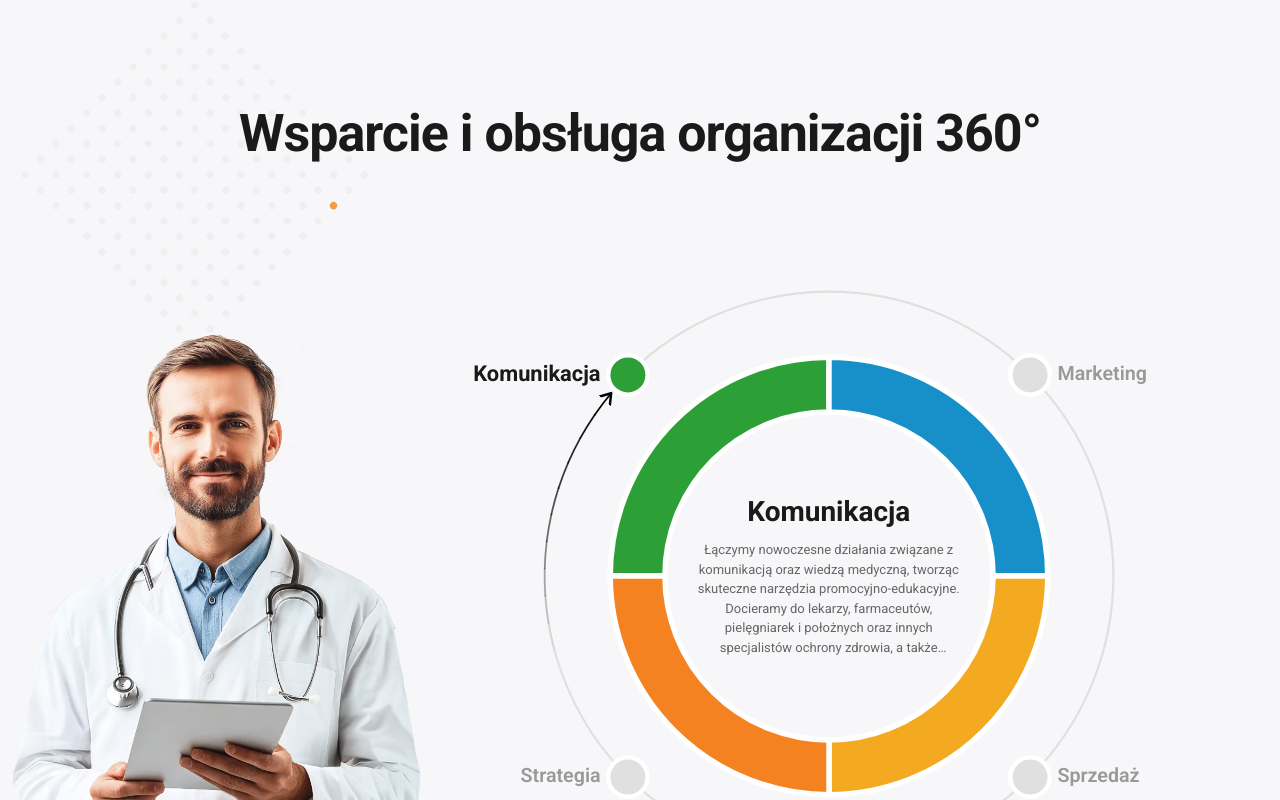
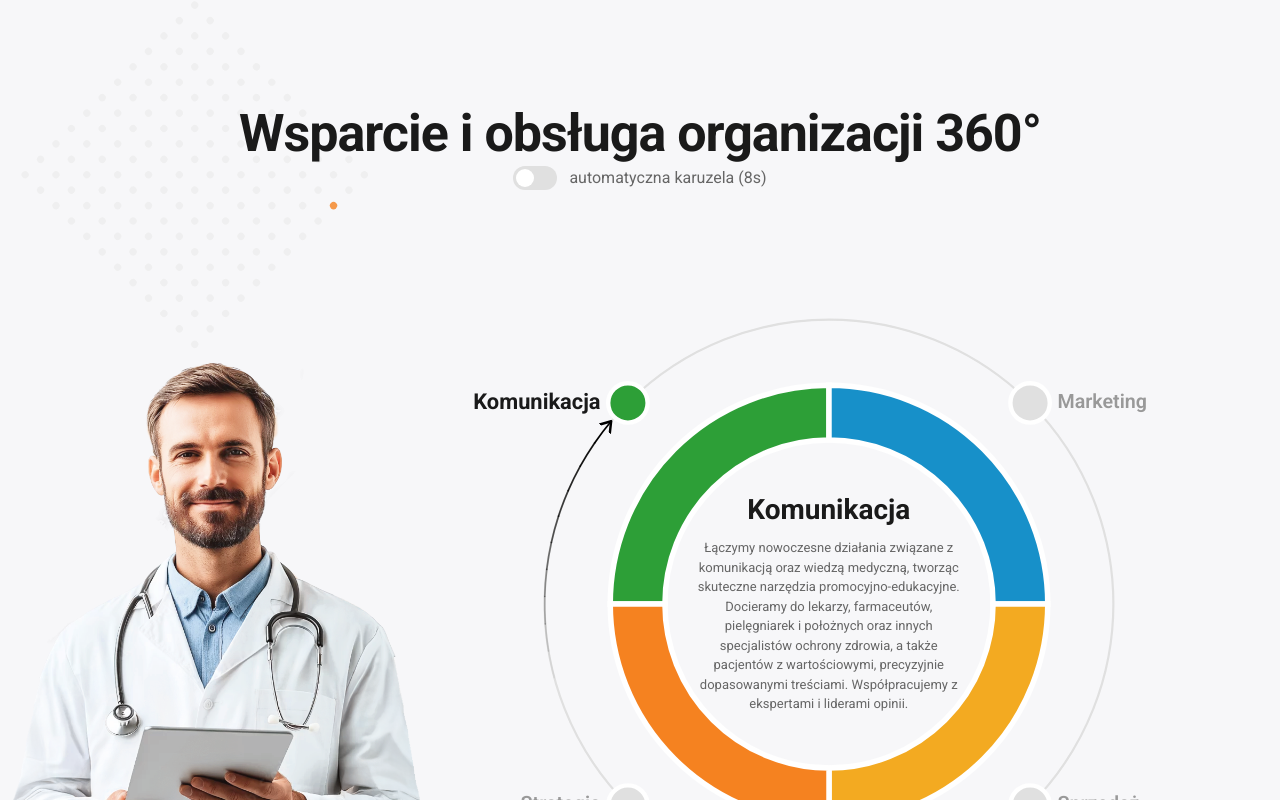
Before and after one commit to janszarwaryn/medforum-widget, a Vue app: page / in a window 1280 px wide. Shown: the top 800 px of the page. Built offline with nearby package versions, Linux system fonts and the light colour scheme.

Commit message:
content fix

```diff
--- a/src/components/RotatingWheel.vue
+++ b/src/components/RotatingWheel.vue
@@ -12,6 +12,19 @@
     <h2 class="rotating-wheel__title">
       Wsparcie i obsługa organizacji 360°
     </h2>
+
+    <!-- Auto-rotate toggle -->
+    <div class="rotating-wheel__auto-toggle">
+      <label class="rotating-wheel__toggle-label">
+        <input
+          type="checkbox"
+          v-model="autoRotate"
+          class="rotating-wheel__toggle-input"
+        />
+        <span class="rotating-wheel__toggle-slider"></span>
+        <span class="rotating-wheel__toggle-text">automatyczna karuzela ({{ autoRotate ? countdown + 's' : '8s' }})</span>
+      </label>
+    </div>
 
     <div class="rotating-wheel__content">
       <!-- Left: Persona Image -->
@@ -200,7 +213,10 @@ export default Vue.extend({
       },
       arrowTransformOrigin: `${WHEEL_CONFIG.centerX}px ${WHEEL_CONFIG.centerY}px`,
       arrowPathSegments: [],
-      currentRotation: 315  // Track accumulated rotation for smooth clockwise animation
+      currentRotation: 315,
+      autoRotate: false,
+      autoRotateInterval: null,
+      countdown: 8
     }
   },
 
@@ -233,6 +249,16 @@ export default Vue.extend({
     // Expose ARROW_CONFIG to template
     ARROW_CONFIG() {
       return ARROW_CONFIG
+    }
+  },
+
+  watch: {
+    autoRotate(enabled: boolean): void {
+      if (enabled) {
+        this.startAutoRotate()
+      } else {
+        this.stopAutoRotate()
+      }
     }
   },
 
@@ -288,11 +314,16 @@ export default Vue.extend({
 
   beforeDestroy(): void {
     document.removeEventListener('keydown', this.handleKeyDown)
+    this.stopAutoRotate()
   },
 
   methods: {
-    selectCategory(index: number): void {
+    selectCategory(index: number, fromAutoRotate: boolean = false): void {
       if (index === this.activeIndex) return
+
+      if (!fromAutoRotate && this.autoRotate) {
+        this.autoRotate = false
+      }
 
       const previousIndex = this.activeIndex
       const targetAngle = this.categories[index].arrowAngle
@@ -387,6 +418,27 @@ export default Vue.extend({
         x: pos.x + xOffset,
         y: pos.y,
         anchor
+      }
+    },
+
+    startAutoRotate(): void {
+      this.stopAutoRotate()
+      this.countdown = 8
+      this.autoRotateInterval = window.setInterval(() => {
+        this.countdown--
+        if (this.countdown === 0) {
+          const next = (this.activeIndex + 1) % this.categories.length
+          this.selectCategory(next, true)
+          this.countdown = 8
+        }
+      }, 1000)
+    },
+
+    stopAutoRotate(): void {
+      if (this.autoRotateInterval !== null) {
+        clearInterval(this.autoRotateInterval)
+        this.autoRotateInterval = null
+        this.countdown = 8
       }
     }
   }
@@ -541,14 +593,84 @@ $shadow-indicator: 0 2px 8px rgba(0, 0, 0, 0.15) !default;
     font-weight: $font-weight-bold;
     color: $color-text-primary;
     text-align: center;
-    margin-bottom: 60px;
+    margin-bottom: 0;
     letter-spacing: $letter-spacing-tight;
     line-height: 1.2;
 
     @media (max-width: $breakpoint-mobile) {
       font-size: 36px;
+    }
+  }
+
+  // ============================================================================
+  // AUTO-ROTATE TOGGLE
+  // ============================================================================
+  &__auto-toggle {
+    position: relative;
+    z-index: 1;
+    text-align: center;
+    margin: 0 0 60px 0;
+    padding: 0;
+
+    @media (max-width: $breakpoint-mobile) {
       margin-bottom: 40px;
     }
+  }
+
+  &__toggle-label {
+    display: inline-flex;
+    align-items: center;
+    gap: 12px;
+    cursor: pointer;
+    user-select: none;
+  }
+
+  &__toggle-input {
+    position: absolute;
+    opacity: 0;
+    width: 0;
+    height: 0;
+
+    &:checked + .rotating-wheel__toggle-slider {
+      background-color: #2D9F37;
+
+      &::before {
+        transform: translateX(20px);
+      }
+    }
+
+    &:focus-visible + .rotating-wheel__toggle-slider {
+      outline: 2px solid #2D9F37;
+      outline-offset: 2px;
+    }
+  }
+
+  &__toggle-slider {
+    position: relative;
+    display: inline-block;
+    width: 44px;
+    height: 24px;
+    background-color: #e0e0e0;
+    border-radius: 24px;
+    transition: background-color 300ms $easing-smooth;
+
+    &::before {
+      content: '';
+      position: absolute;
+      width: 18px;
+      height: 18px;
+      left: 3px;
+      top: 3px;
+      background-color: white;
+      border-radius: 50%;
+      transition: transform 300ms $easing-smooth;
+    }
+  }
+
+  &__toggle-text {
+    font-size: 16px;
+    font-weight: $font-weight-regular;
+    color: $color-text-secondary;
   }
 
   // ============================================================================
@@ -688,12 +810,12 @@ $shadow-indicator: 0 2px 8px rgba(0, 0, 0, 0.15) !default;
   // ============================================================================
   &__center-content {
     @include absolute-center;
-    width: 280px;  // Zmniejszone żeby mieścić się w donucie (innerRadius ~160)
-    max-height: 280px;  // Maksymalna wysokość = szerokość dla koła
+    width: 280px;
+    max-height: 280px;
     text-align: center;
     pointer-events: none;
     z-index: 10;
-    overflow: hidden;  // Ukryj nadmiar treści
+    overflow: auto;
     display: flex;
     align-items: center;
     justify-content: center;
@@ -702,37 +824,23 @@ $shadow-indicator: 0 2px 8px rgba(0, 0, 0, 0.15) !default;
   &__center-inner {
     width: 100%;
     max-height: 100%;
-    overflow: hidden;
+    overflow: visible;
   }
 
   &__center-title {
-    font-size: 28px;  // Zmniejszone z 32px
+    font-size: 28px;
     font-weight: $font-weight-bold;
     color: $color-text-primary;
     margin: 0 0 12px 0;
     line-height: 1.2;
-
-    // Line clamp dla tytułu (max 2 linie)
-    display: -webkit-box;
-    -webkit-line-clamp: 2;
-    -webkit-box-orient: vertical;
-    overflow: hidden;
-    text-overflow: ellipsis;
   }
 
   &__center-description {
-    font-size: 13px;  // Zmniejszone dla lepszego dopasowania
+    font-size: 13px;
     font-weight: $font-weight-regular;
     color: $color-text-secondary;
     line-height: 1.5;
     margin: 0;
-
-    // Line clamp dla opisu (max 6 linii)
-    display: -webkit-box;
-    -webkit-line-clamp: 6;
-    -webkit-box-orient: vertical;
-    overflow: hidden;
-    text-overflow: ellipsis;
     word-wrap: break-word;
   }
 
--- a/src/types/rotating-wheel.d.ts
+++ b/src/types/rotating-wheel.d.ts
@@ -45,6 +45,9 @@ export interface RotatingWheelData {
   arrowTransformOrigin: string
   arrowPathSegments: ReadonlyArray<ArrowPathSegment>
   currentRotation: number
+  autoRotate: boolean
+  autoRotateInterval: number | null
+  countdown: number
 }
 
 // Configuration object for flexibility
```
